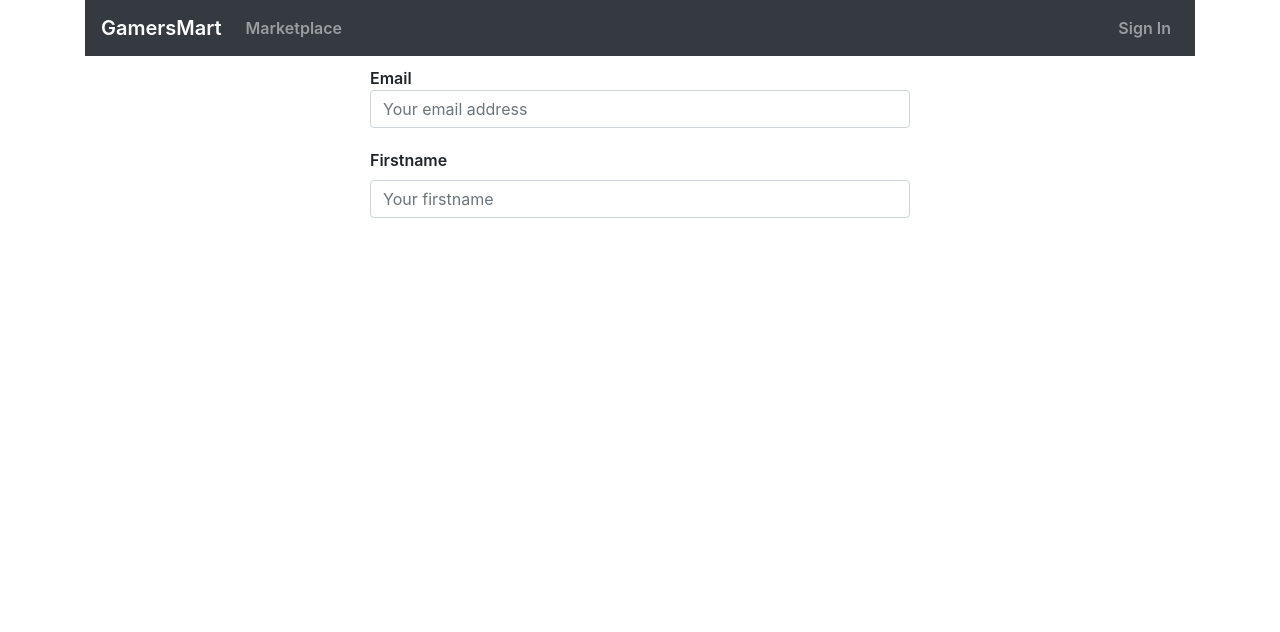
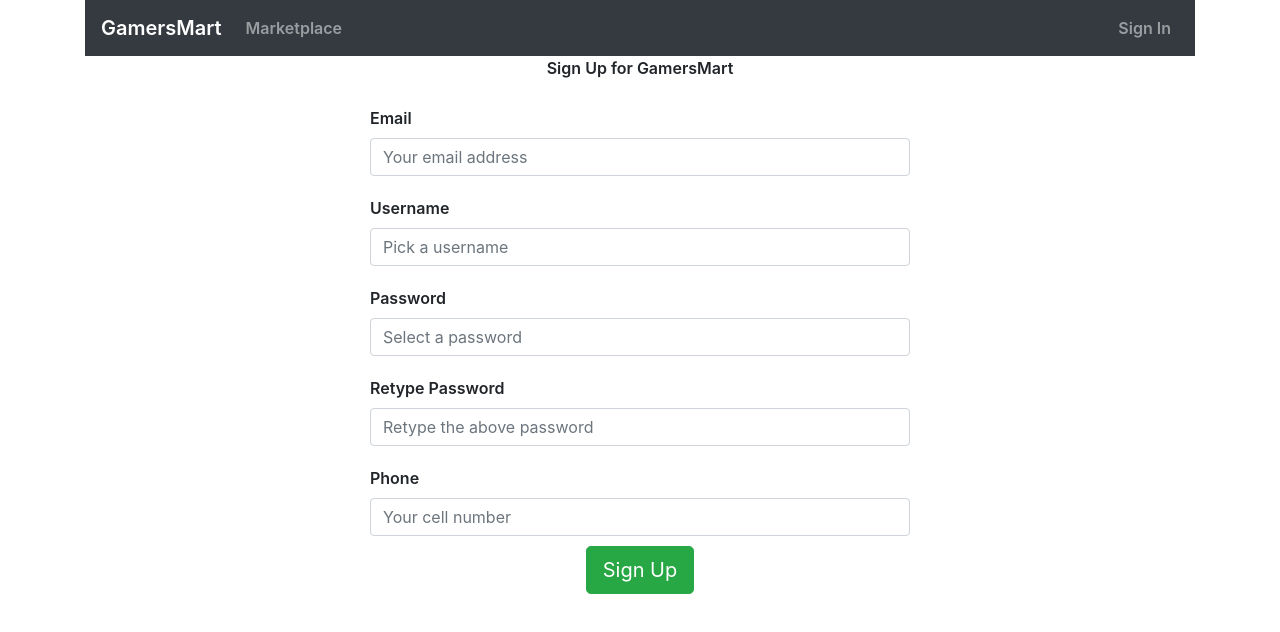
Before and after one commit to abhijit-tambe/Gamers-Mart-Frontend, a React (Create React App) app in the folder gamers-mart/: page /signup in a window 1280 px wide. Shown: the top 632 px of the page. Built offline with nearby package versions, Linux system fonts and the light colour scheme.

Commit message:
Update SignUpComponent.jsx

```diff
--- a/gamers-mart/src/components/SignUp/SignUpComponent.jsx
+++ b/gamers-mart/src/components/SignUp/SignUpComponent.jsx
@@ -7,21 +7,47 @@ class SignUpComponent extends Component{
     render(){
         return(
             <div>
+              <div className="signuplogo"> <p>Sign Up for <span className="gamersMart">GamersMart</span> </p></div>
             <form>
   <div class="row">
     <div className="col-3"></div>
     <div class="col-6">
-      <label>Email
-      <input type="text" className="form-control" placeholder="Your email address"/></label>
+      <label>Email</label>
+      <input type="text" className="form-control" placeholder="Your email address"/>
     </div>
     <div className="col-3"></div>
     <div className="col-3"></div>
     <div class="col-6">
-    <label>Firstname</label>
-      <input type="text" className="form-control" placeholder="Your firstname"/>
+    <label>Username</label>
+      <input type="text" className="form-control" placeholder="Pick a username"/>
+    </div>
+    <div className="col-3"></div>
+    <div className="col-3"></div>
+    <div class="col-6">
+    <label>Password</label>
+      <input type="text" className="form-control" placeholder="Select a password"/>
+    </div>
+    <div className="col-3"></div>
+    <div className="col-3"></div>
+    <div class="col-6">
+    <label>Retype Password</label>
+      <input type="text" className="form-control" placeholder="Retype the above password"/>
+    </div>
+    <div className="col-3"></div>
+    <div className="col-3"></div>
+    <div class="col-6">
+    <label>Phone</label>
+      <input type="text" className="form-control" placeholder="Your cell number"/>
+    </div>
+    <div className="col-3"></div>
+    <div className="col-3"></div>
+    <div class="col-6">
+    {/* <label>Sign Up</label> */}
+      <button  className="btn btn-success btn-lg signupbtn" >Sign Up</button>
     </div>
   </div>
-</form></div>
+</form>
+</div>
         );
 
     }
```
